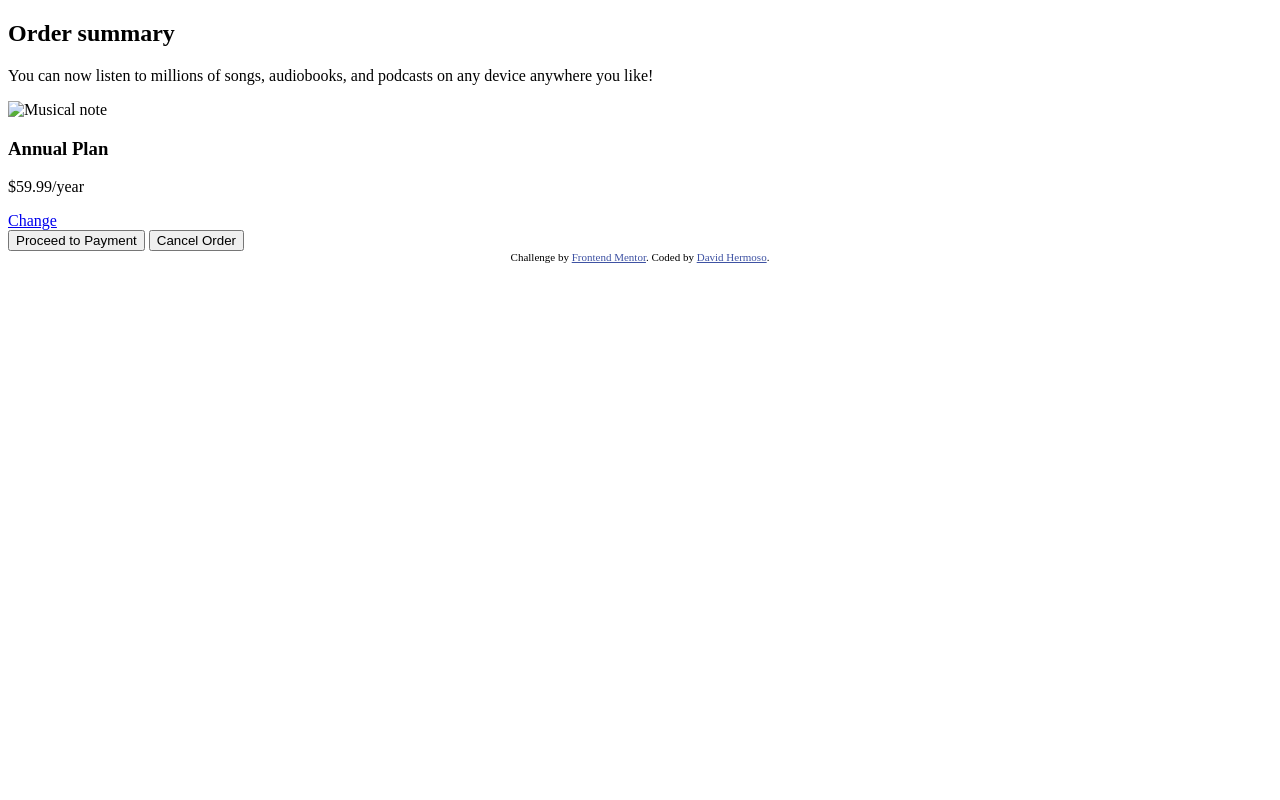
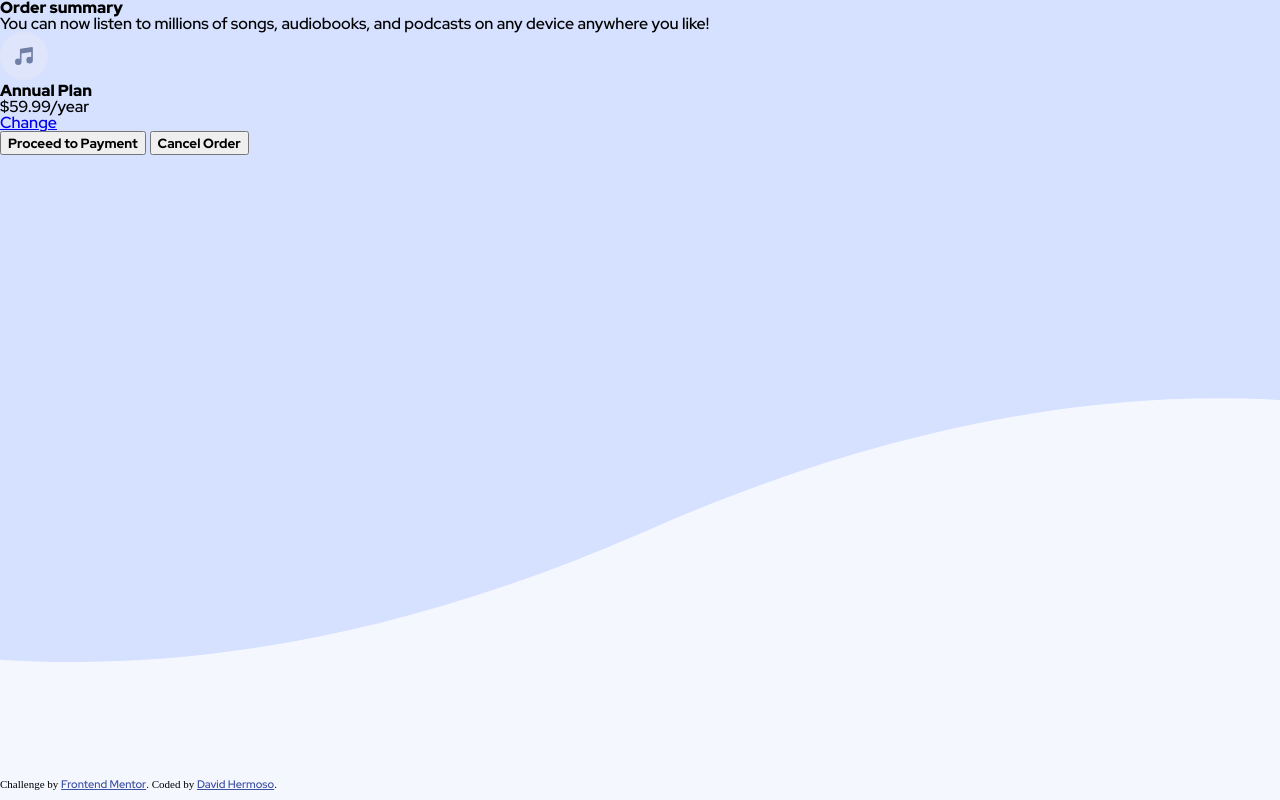
Before and after one commit to jdavidhermoso/order-summary-frontend-mentor, a plain HTML site: page index.html in a window 1280 px wide. Drawn offline with Linux system fonts and the light colour scheme.

Commit message:
Build general styles and fonts

```diff
--- a/index.html
+++ b/index.html
@@ -10,27 +10,26 @@
   <title>Frontend Mentor | Order summary card</title>
 
   <!-- Feel free to remove these styles or customise in your own stylesheet 👍 -->
-  <style>
-    .attribution {
-      font-size: 11px;
-      text-align: center;
-    }
-
-    .attribution a {
-      color: hsl(228, 45%, 44%);
-    }
-  </style>
+  <link rel="stylesheet" href="./style.css"/>
 </head>
 <body>
 <main>
-  <section>
+  <section class="order">
+    <header class="header">
       <h2>Order summary</h2>
       <p>
         You can now listen to millions of songs, audiobooks, and podcasts on any
         device anywhere you like!
       </p>
-    <div>
-      <img src="" alt="Musical note"/>
+    </header>
+    <div class="pricing">
+      <svg xmlns="http://www.w3.org/2000/svg" width="48" height="48">
+        <g fill="none" fill-rule="evenodd">
+          <circle cx="24" cy="24" r="24" fill="#DFE6FB"/>
+          <path fill="#717FA6" fill-rule="nonzero"
+                d="M32.574 15.198a.81.81 0 00-.646-.19L20.581 16.63a.81.81 0 00-.696.803V26.934a3.232 3.232 0 00-1.632-.44A3.257 3.257 0 0015 29.747 3.257 3.257 0 0018.253 33a3.257 3.257 0 003.253-3.253v-8.37l9.726-1.39v5.327a3.232 3.232 0 00-1.631-.441 3.257 3.257 0 00-3.254 3.253 3.257 3.257 0 003.254 3.253 3.257 3.257 0 003.253-3.253V15.81a.81.81 0 00-.28-.613z"/>
+        </g>
+      </svg>
       <div>
         <h3>
           Annual Plan
@@ -42,14 +41,14 @@
           Change
         </a>
       </div>
-      <div>
+    </div>
+    <div class="actions">
       <button>
         Proceed to Payment
       </button>
       <button>
         Cancel Order
       </button>
-      </div>
     </div>
   </section>
 </main>
--- /dev/null
+++ b/style.css
@@ -0,0 +1,130 @@
+/** RESET **/
+
+/* http://meyerweb.com/eric/tools/css/reset/
+   v2.0 | 20110126
+   License: none (public domain)
+*/
+
+html, body, div, span, applet, object, iframe,
+h1, h2, h3, h4, h5, h6, p, blockquote, pre,
+a, abbr, acronym, address, big, cite, code,
+del, dfn, em, img, ins, kbd, q, s, samp,
+small, strike, strong, sub, sup, tt, var,
+b, u, i, center,
+dl, dt, dd, ol, ul, li,
+fieldset, form, label, legend,
+table, caption, tbody, tfoot, thead, tr, th, td,
+article, aside, canvas, details, embed,
+figure, figcaption, footer, header, hgroup,
+menu, nav, output, ruby, section, summary,
+time, mark, audio, video {
+  margin: 0;
+  padding: 0;
+  border: 0;
+  font-size: 100%;
+  font: inherit;
+  vertical-align: baseline;
+}
+
+/* HTML5 display-role reset for older browsers */
+article, aside, details, figcaption, figure,
+footer, header, hgroup, menu, nav, section {
+  display: block;
+}
+
+body {
+  line-height: 1;
+}
+
+ol, ul {
+  list-style: none;
+}
+
+blockquote, q {
+  quotes: none;
+}
+
+blockquote:before, blockquote:after,
+q:before, q:after {
+  content: '';
+  content: none;
+}
+
+table {
+  border-collapse: collapse;
+  border-spacing: 0;
+}
+
+/* CUSTOM PROPS */
+
+:root {
+  --pale_blue: hsl(225, 100%, 94%);
+  --bright_blue: hsl(245, 75%, 52%);
+  --very_pale_blue: hsl(225, 100%, 98%);
+  --desaturated_blue: hsl(224, 23%, 55%);
+  --dark_blue: hsl(223, 47%, 23%);
+  --base-font-size: 16px;
+}
+
+/* GENERAL STYLES */
+
+*, *::before, *::after {
+  box-sizing: border-box;
+}
+
+/* FONTS */
+
+@font-face {
+  font-family: RedHatMedium;
+  src: url('./fonts/Red_Hat_Display/static/RedHatDisplay-Medium.ttf');
+  font-weight: 500;
+}
+
+@font-face {
+  font-family: RedHatBold;
+  src: url('./fonts/Red_Hat_Display/static/RedHatDisplay-Bold.ttf');
+  font-weight: 600;
+}
+
+@font-face {
+  font-family: RedHatBlack;
+  src: url('./fonts/Red_Hat_Display/static/RedHatDisplay-Black.ttf');
+  font-weight: 900;
+}
+
+h2, h3 {
+  font-family: RedHatBlack, serif;
+  color: #000;
+}
+
+p, a {
+  font-family: RedHatMedium, serif;
+}
+
+button {
+  font-family: RedHatBold, serif;
+}
+
+
+main {
+  position: relative;
+  width: 100vw;
+  height: 100vh;
+  overflow: hidden;
+  background-color: var(--very_pale_blue);
+  background-image: url('images/pattern-background-mobile.svg');
+  background-repeat: no-repeat;
+  background-position: top;
+  background-size: 100%;
+}
+
+.attribution {
+  position: absolute;
+  bottom: 10px;
+  font-size: 11px;
+  text-align: center;
+}
+
+.attribution a {
+  color: hsl(228, 45%, 44%);
+}
```
Also changed, not shown: fonts/Red_Hat_Display/OFL.txt (added), fonts/Red_Hat_Display/README.txt (added), fonts/Red_Hat_Display/RedHatDisplay-Italic-VariableFont_wght.ttf (added), fonts/Red_Hat_Display/RedHatDisplay-VariableFont_wght.ttf (added), fonts/Red_Hat_Display/static/RedHatDisplay-Black.ttf (added), fonts/Red_Hat_Display/static/RedHatDisplay-Bold.ttf (added), fonts/Red_Hat_Display/static/RedHatDisplay-Medium.ttf (added). Lines whose indentation alone changed are shown as unchanged.
